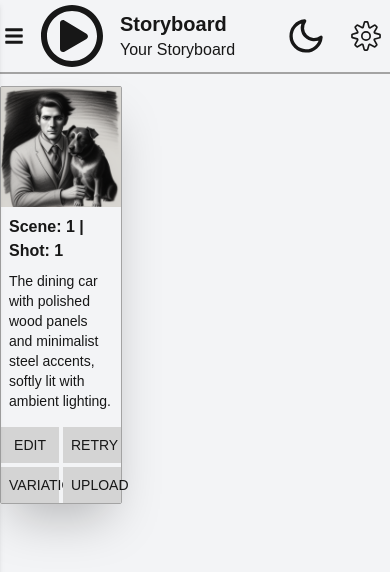
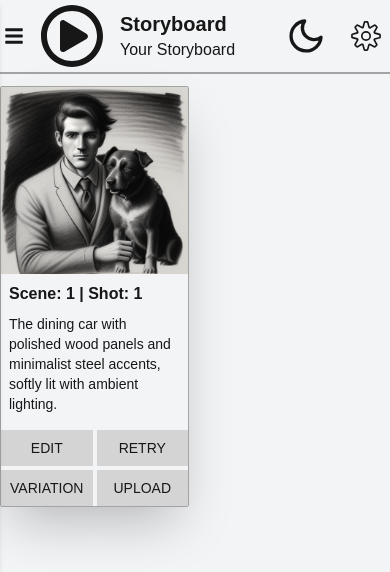
Before and after one commit to shiffydeen/storyboard-frontend, a Next.js app: page /storyboard in a window 390 px wide. Shown: the top 572 px of the page. Built offline with nearby package versions, Linux system fonts and the light colour scheme.

Commit message:
storyboard change

```diff
--- a/app/storyboard/page.jsx
+++ b/app/storyboard/page.jsx
@@ -9,7 +9,7 @@
 
 const page = () => {
   return (
-    <div className='grid grid-cols-3 gap-3 mt-3  transition-all'>
+    <div className='grid grid-cols-2 md:grid-cols-3 gap-3 mt-3  transition-all'>
 
       <div className='shadow-2xl border border-neutral-400  rounded-sm justify-self-center'>
         <div className='w-full'>
```
